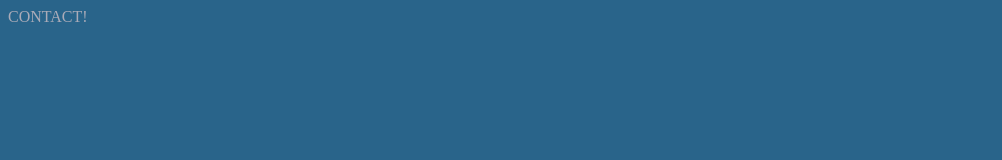
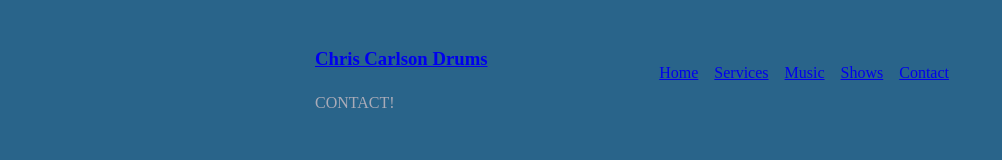
Before and after one commit to TheCodingCarlson/chris-carlson-drums, a Gatsby site: page /contact in a window 1280 px wide. Shown: the whole page, without its empty margins (0-1002 px from the left). Built offline with nearby package versions, Linux system fonts and the light colour scheme; Gatsby itself is replaced by a stand-in of ours.

Commit message:
adds layout and header components

```diff
--- /dev/null
+++ b/src/components/header.js
@@ -0,0 +1,23 @@
+import React from "react"
+import { Link } from "gatsby"
+
+const ListLink = props => (
+  <li style={{ display: `inline-block`, marginRight: `1rem` }}>
+    <Link to={props.to}>{props.children}</Link>
+  </li>
+)
+
+export default () => (
+    <header style={{ marginBottom: `1.5rem` }}>
+      <Link to="/" style={{ textShadow: `none`, backgroundImage: `none` }}>
+        <h3 style={{ display: `inline` }}>Chris Carlson Drums</h3>
+      </Link>
+      <ul style={{ listStyle: `none`, float: `right` }}>
+        <ListLink to="/">Home</ListLink>
+        <ListLink to="/services/">Services</ListLink>
+        <ListLink to="/music/">Music</ListLink>
+        <ListLink to="/shows/">Shows</ListLink>
+        <ListLink to="/contact/">Contact</ListLink>
+      </ul>
+    </header>
+)
--- /dev/null
+++ b/src/components/layout.js
@@ -0,0 +1,9 @@
+import React from "react"
+import Header from "../components/header"
+
+export default ({ children }) => (
+  <div style={{ margin: `3rem auto`, maxWidth: 650, padding: `0 1rem` }}>
+      <Header />
+    {children}
+  </div>
+)
--- a/src/pages/contact.js
+++ b/src/pages/contact.js
@@ -1,3 +1,8 @@
 import React from "react"
+import Layout from "../components/layout"
 
-export default () => <div>CONTACT!</div>
+export default () => (
+    <Layout>
+        <div>CONTACT!</div>
+    </Layout>
+)
```
Also changed, not shown: src/pages/index.js (+6 -1 lines), src/pages/music.js (+6 -1 lines), src/pages/services.js (+6 -1 lines), src/pages/shows.js (+6 -1 lines).
